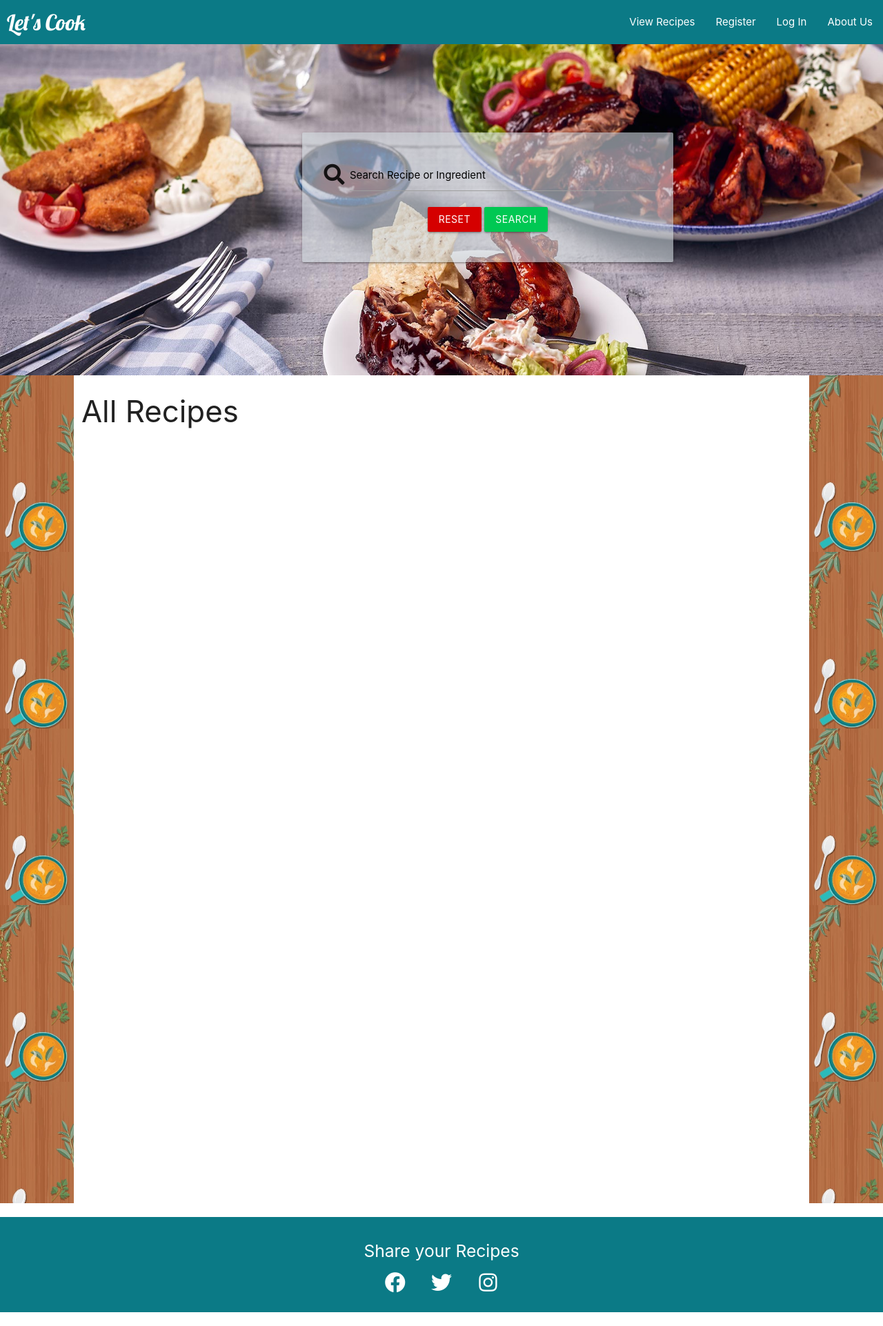
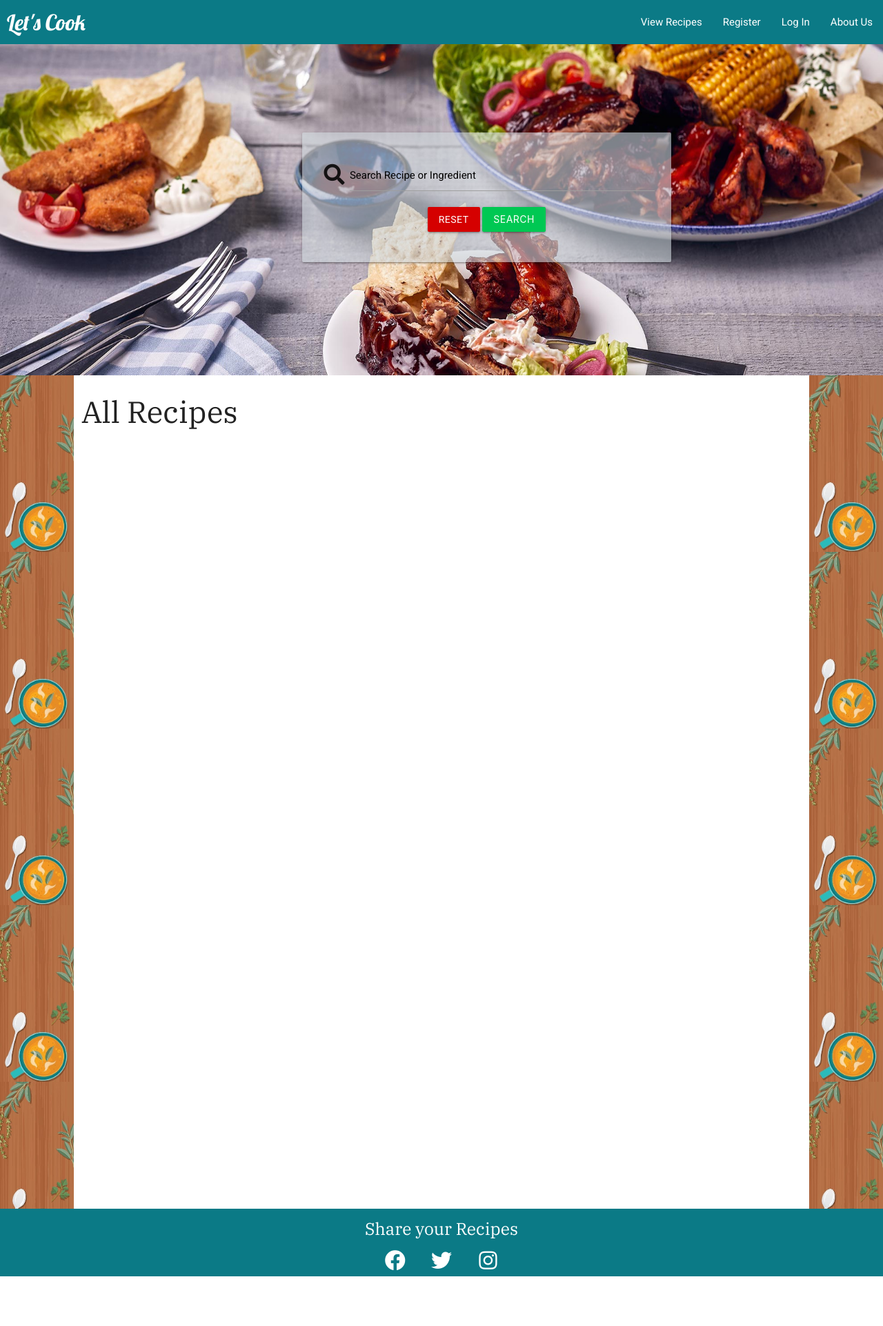
Before and after one commit to brandonmongo/lets_cook, a Flask app: page / in a window 1280 px wide. Shown: the whole page at 69% size. After the commit the page ends 1850 px from the top, so only its background shows below. Run offline with Flask 2, Linux system fonts and the light colour scheme; data that the repository does not hold is empty; some libraries are stand-ins or nearby versions.

Commit message:
added css modifications

```diff
--- a/static/css/style.css
+++ b/static/css/style.css
@@ -1,7 +1,11 @@
 @import url('https://fonts.googleapis.com/css2?family=IBM+Plex+Serif:ital,wght@0,400;0,500;0,600;0,700;1,400;1,500;1,600&family=Lobster&family=Roboto:ital,wght@0,400;0,500;0,700;0,900;1,400;1,500&display=swap');
 
+body {
+    font-family: "Roboto", sans-serif
+}
+
 .banner {
-  height: 150vh;
+  height: 151vh;
   background-image: url("../assets/images/food_banner_2.jpg");
   background-size: contain;
   background-repeat: repeat;
@@ -11,10 +15,22 @@
     background-color: #0B7A86;
 }
 
+.row-fix {
+    margin-bottom: 0px;
+}
+
+h1,h2,h3,h4,h5,h6 {
+    font-family: "IBM Plex Serif", sans-serif;
+}
+
+h4 {
+    margin-bottom: 30px;
+    margin-left: 15px;
+}
+
 .logo {
     font-family: "Lobster", sans-serif;
     margin-left: 10px;
-
 }
 
 .hero-img {
@@ -40,11 +56,25 @@
     margin-left: 10px;
 }
 
-.li-ingredient {
-    list-style-type: disc;
-
+.card-heading {
+    margin-top: 0px;
+    margin-bottom: 20px;
+    text-decoration: underline;
 }
 
+.recipe-card {
+    padding-top: 5px
+}
+
+.ingred-card {
+    background-color: #688c52;
+}
+.prep-card {
+    background-color: #b16940;
+}
+.tool-card {
+    background-color: #eaedeb;
+}
 .li-center {
     font-size: 30px;
     margin: auto;
@@ -53,6 +83,7 @@
 
 .page-footer {
     background-color: #0B7A86;
+    padding-top: 0;
 }
 
 .search {
--- a/templates/add_recipe.html
+++ b/templates/add_recipe.html
@@ -1,7 +1,7 @@
 {% extends "base.html" %}
 
 {% block content %}
-    <h3>Add Recipe</h3>
+    <h4 class="font-change">Add Recipe</h4>
     <div class="container">
         <div class="row">
             <form class="col s12" id="recipe-form" method="POST" action="{{ url_for('add_recipe') }}">
--- a/templates/base.html
+++ b/templates/base.html
@@ -85,7 +85,7 @@
 
 
 
-       <div class="row">
+       <div class="row row-fix">
             <div class="col s1 banner"></div>
             <div class="col s10">
                 <section>
@@ -106,11 +106,9 @@
        </div>
     </main>
     <footer class="page-footer">
-        <div class="row">
-            <div class="col s12 center-align">
-                <h5 class="white-text">Share your Recipes</h5>
-            </div>
+        <div class="row row-fix">
             <div class="col m4 offset-m4">
+                <h5 class="white-text center-align">Share your Recipes</h5>
                 <ul class="valign-wrapper center-align li-center">
                     <li class="col s4">
                         <a href="https://www.facebook.com/" target="_blank" class="white-text"><i class="fab fa-facebook" aria-hidden="true"></i></a></li>
@@ -123,10 +121,6 @@
                 </ul>
             </div>
         </div>
-       <div class="row">
-
-       </div>
-
     </footer>
 
     <script src="https://code.jquery.com/jquery-3.5.1.min.js" integrity="sha256-9/aliU8dGd2tb6OSsuzixeV4y/faTqgFtohetphbbj0=" crossorigin="anonymous"></script>
--- a/templates/recipes.html
+++ b/templates/recipes.html
@@ -1,9 +1,9 @@
 {% extends "base.html" %}
 
 {% block content %}
- <h3>All Recipes</h3>
+ <h3 class="font-change">All Recipes</h3>
 
-    <div class="row">
+    <div class="row row-fix">
  {% for recipe in recipes %}
         <div class="col s12 m6">
             <div class="card medium sticky-action">
@@ -17,8 +17,9 @@
 
                 <div class="card-reveal">
                     <span class="card-title activator grey-text text-darken-4">{{ recipe.recipe_name }}<i class="fas fa-times right"></i></span>
+                    <h6>Ingredients:</h6>
                    {% for ingredient in recipe.ingredients %}
-                        <ul class="li-ingredient">
+                        <ul class="browser-default">
                             <li>{{ ingredient }}</li>
                         </ul>
                    {% endfor %}
```
Also changed, not shown: templates/view_recipe.html (+8 -8 lines).
